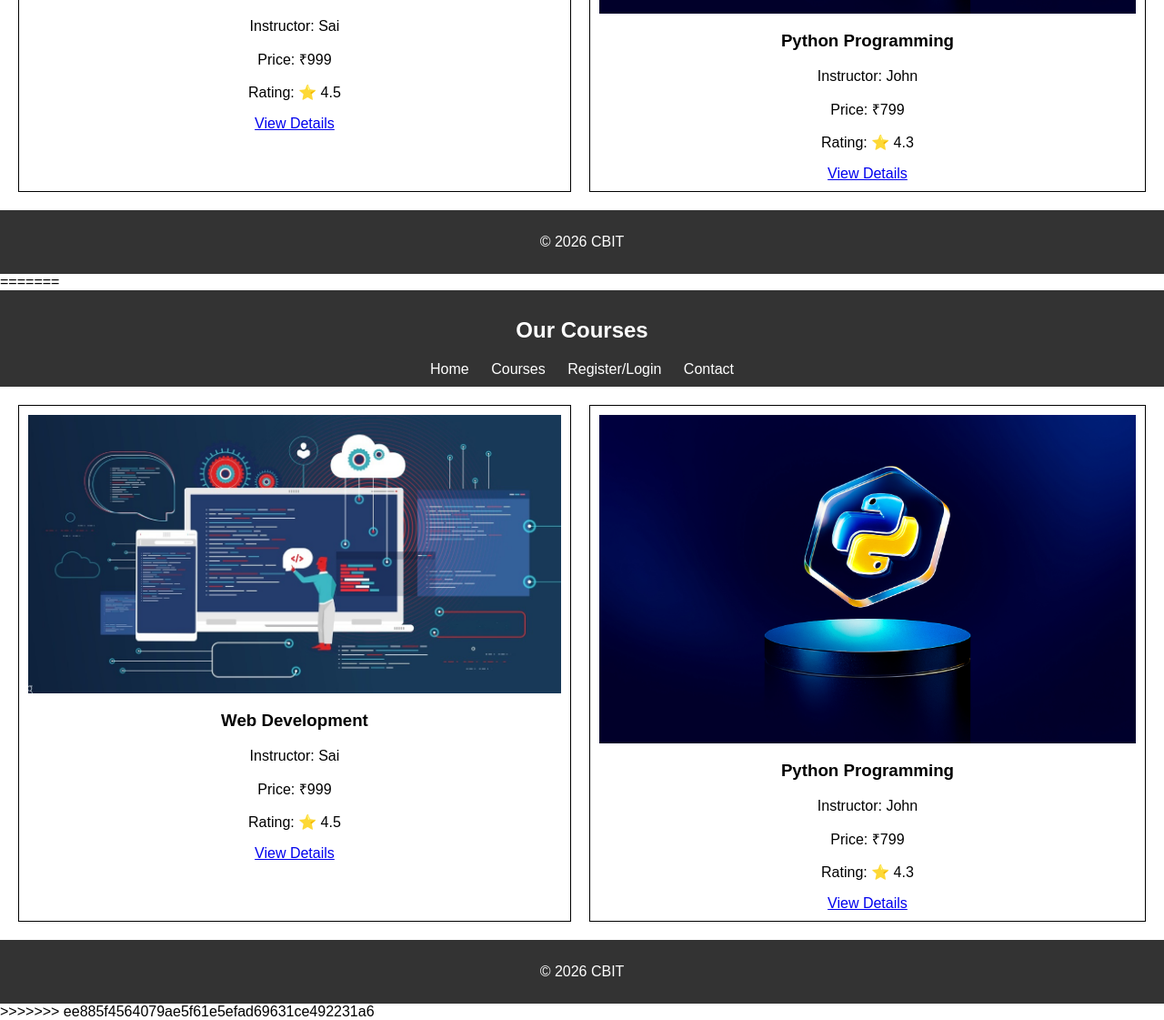
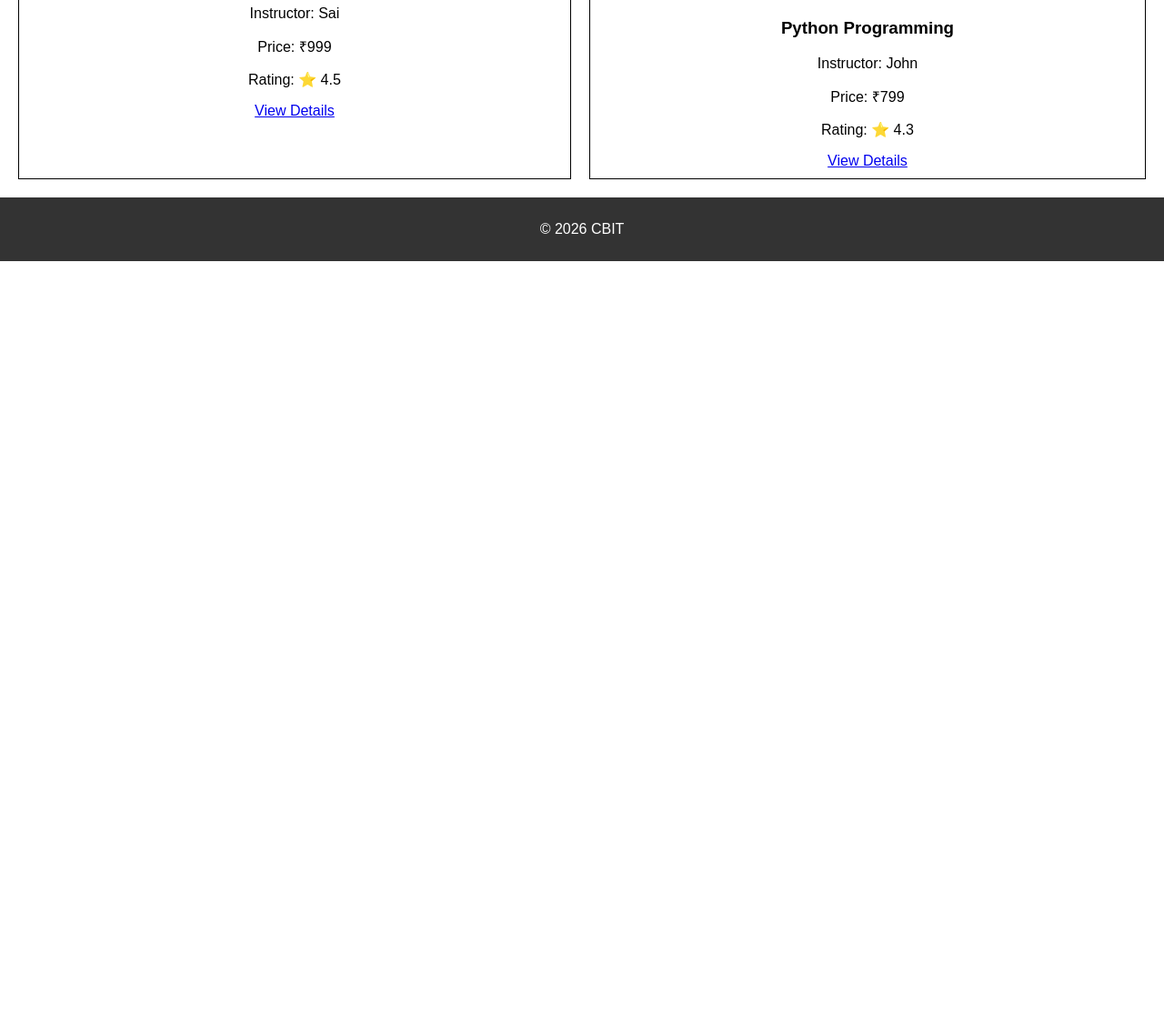
Before and after one commit to Vippatoori-SaiEshwar/CBITLEARNING, a plain HTML site: page courses.html in a window 1280 px wide. Shown: the part 501-1622 px from the top of the page at 91% size. After the commit the page ends 800 px from the top, so only its background shows below. Drawn offline with Linux system fonts and the light colour scheme.

Commit message:
fixed merge conflict

```diff
--- a/contact.html
+++ b/contact.html
@@ -1,4 +1,3 @@
-<<<<<<< HEAD
 <!DOCTYPE html>
 <html lang="en">
 <head>
@@ -39,46 +38,4 @@
   </footer>
 
 </body>
-=======
-<!DOCTYPE html>
-<html lang="en">
-<head>
-  <meta charset="UTF-8">
-  <meta name="viewport" content="width=device-width, initial-scale=1.0">
-  <title>Contact Us</title>
-  <link rel="stylesheet" href="css/styles.css">
-</head>
-<body>
-
-  <header>
-    <h2>Contact</h2>
-    <nav>
-      <a href="index.html">Home</a>
-      <a href="courses.html">Courses</a>
-      <a href="register.html">Register/Login</a>
-      <a href="contact.html">Contact</a>
-    </nav>
-  </header>
-
-  <main>
-    <section class="contact-info">
-      <p><strong>Address:</strong> Hyderabad</p>
-      <p><strong>Email:</strong> cbit@mail.com</p>
-      <p><strong>Phone:</strong> +91 9876512340</p>
-
-      <!-- Contact Form -->
-      <form action="#" method="POST">
-        <input type="text" id="name" name="name" placeholder="Your Name" required>
-        <textarea id="message" name="message" rows="5" placeholder="Your Message..." required></textarea>
-        <button type="submit">Send Message</button>
-      </form>
-    </section>
-  </main>
-
-  <footer>
-    <p>&copy; 2026 CBIT</p>
-  </footer>
-
-</body>
->>>>>>> ee885f4564079ae5f61e5efad69631ce492231a6
 </html>
--- a/courses.html
+++ b/courses.html
@@ -1,4 +1,3 @@
-<<<<<<< HEAD
 <!DOCTYPE html>
 <html lang="en">
 <head>
@@ -47,54 +46,4 @@
   </footer>
 
 </body>
-=======
-<!DOCTYPE html>
-<html lang="en">
-<head>
-  <meta charset="UTF-8">
-  <meta name="viewport" content="width=device-width, initial-scale=1.0">
-  <title>Courses</title>
-  <link rel="stylesheet" href="css/styles.css">
-</head>
-<body>
-
-  <header>
-    <h2>Our Courses</h2>
-    <nav>
-      <a href="index.html">Home</a>
-      <a href="courses.html">Courses</a>
-      <a href="register.html">Register/Login</a>
-      <a href="contact.html">Contact</a>
-    </nav>
-  </header>
-
-  <main>
-    <!-- Course Catalog -->
-    <div class="grid">
-      <div class="card">
-        <img src="webprogramming.jpg" alt="Web Development Coding">
-        <h3>Web Development</h3>
-        <p>Instructor: Sai</p>
-        <p>Price: &#8377;999</p>
-        <p>Rating: ⭐ 4.5</p>
-        <a href="details.html?course=web">View Details</a>
-      </div>
-
-      <div class="card">
-        <img src="pythonprogramming.jpg" alt="Python Programming">
-        <h3>Python Programming</h3>
-        <p>Instructor: John</p>
-        <p>Price: &#8377;799</p>
-        <p>Rating: ⭐ 4.3</p>
-        <a href="details.html?course=python">View Details</a>
-      </div>
-    </div>
-  </main>
-
-  <footer>
-    <p>&copy; 2026 CBIT</p>
-  </footer>
-
-</body>
->>>>>>> ee885f4564079ae5f61e5efad69631ce492231a6
 </html>
```
Also changed, not shown: details.html (+0 -35 lines), index.html (+1 -1 lines).
